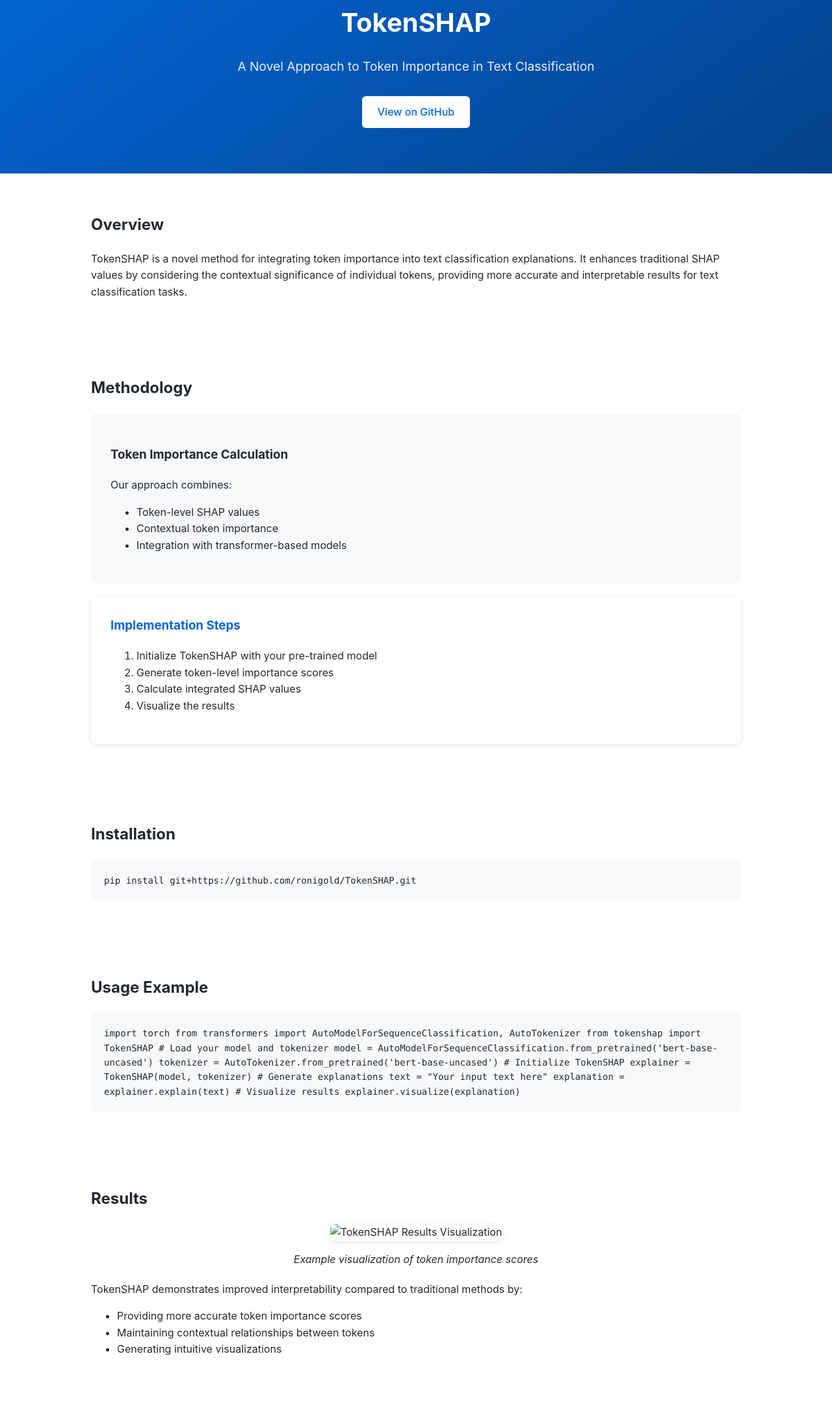
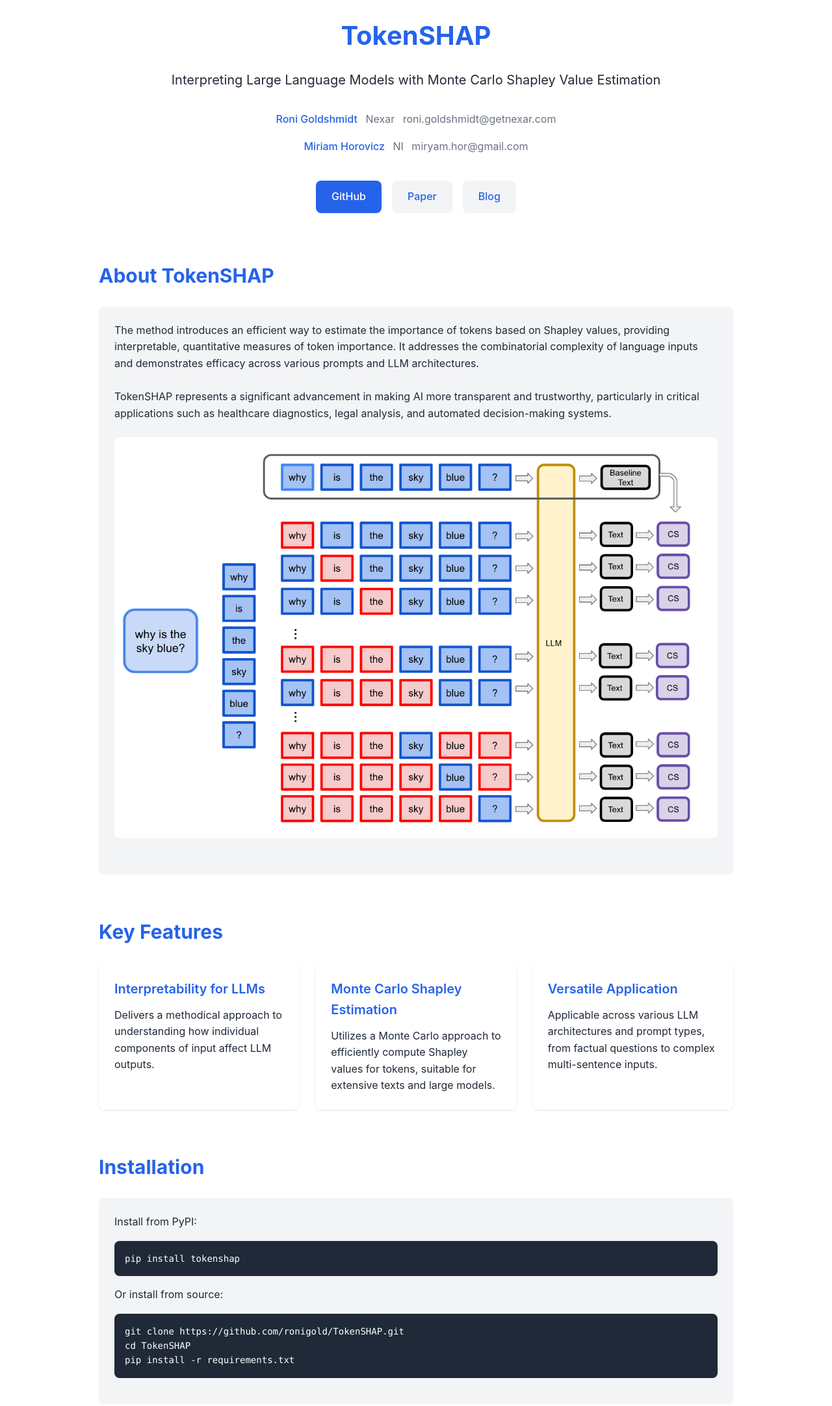
Before and after one commit to ronigold/TokenSHAP, a plain HTML site: page tokenshap-readme-website.html in a window 1280 px wide. Shown: the part 57-2221 px from the top of the page at 65% size. Drawn offline with Linux system fonts and the light colour scheme.

Commit message:
Update tokenshap-readme-website.html

```diff
--- a/tokenshap-readme-website.html
+++ b/tokenshap-readme-website.html
@@ -3,126 +3,188 @@
 <head>
     <meta charset="UTF-8">
     <meta name="viewport" content="width=device-width, initial-scale=1.0">
-    <title>TokenSHAP - Token Importance for Text Classification</title>
+    <title>TokenSHAP: Interpreting Large Language Models</title>
     <style>
         :root {
-            --primary-color: #0366d6;
+            --primary-color: #2563eb;
+            --text-color: #1f2937;
             --background-color: #ffffff;
-            --code-bg: #f6f8fa;
-            --text-color: #24292e;
+            --secondary-bg: #f3f4f6;
+            --code-bg: #1f2937;
+            --max-width: 64rem;
+        }
+
+        * {
+            margin: 0;
+            padding: 0;
+            box-sizing: border-box;
         }
 
         body {
             font-family: -apple-system, BlinkMacSystemFont, 'Segoe UI', Roboto, Oxygen, Ubuntu, Cantarell, sans-serif;
             line-height: 1.6;
-            margin: 0;
-            padding: 0;
             color: var(--text-color);
             background-color: var(--background-color);
         }
 
         .container {
-            max-width: 1000px;
+            max-width: var(--max-width);
             margin: 0 auto;
-            padding: 0 20px;
+            padding: 0 1.5rem;
         }
 
         header {
-            background: linear-gradient(145deg, #0366d6, #044289);
-            color: white;
-            padding: 60px 0;
             text-align: center;
+            padding: 5rem 0 2.5rem;
         }
 
-        header h1 {
-            margin: 0;
+        h1 {
             font-size: 2.5rem;
+            font-weight: 700;
+            margin-bottom: 1.25rem;
+            color: var(--primary-color);
         }
 
-        header p {
-            font-size: 1.2rem;
-            margin: 20px 0;
-            opacity: 0.9;
+        .subtitle {
+            font-size: 1.25rem;
+            color: var(--text-color);
+            margin-bottom: 1.5rem;
+        }
+
+        .authors {
+            margin: 1.5rem 0;
+        }
+
+        .author {
+            display: inline-block;
+            margin: 0.5rem 0;
+        }
+
+        .author-name {
+            color: var(--primary-color);
+            font-weight: 500;
+        }
+
+        .author-affiliation {
+            color: #6b7280;
+            margin-left: 0.5rem;
+        }
+
+        .author-email {
+            color: #6b7280;
+            margin-left: 0.5rem;
+        }
+
+        .links {
+            display: flex;
+            justify-content: center;
+            gap: 1rem;
+            flex-wrap: wrap;
+            margin: 2rem 0;
         }
 
         .button {
             display: inline-block;
-            padding: 12px 24px;
-            background-color: white;
+            padding: 0.75rem 1.5rem;
+            border-radius: 0.5rem;
+            text-decoration: none;
+            font-weight: 500;
+            transition: background-color 0.2s;
+        }
+
+        .button.primary {
+            background-color: var(--primary-color);
+            color: white;
+        }
+
+        .button.primary:hover {
+            background-color: #1d4ed8;
+        }
+
+        .button.secondary {
+            background-color: var(--secondary-bg);
             color: var(--primary-color);
-            text-decoration: none;
-            border-radius: 6px;
-            font-weight: 500;
-            margin: 10px;
+        }
+
+        .button.secondary:hover {
+            background-color: #e5e7eb;
         }
 
         section {
-            padding: 40px 0;
+            margin-bottom: 4rem;
         }
 
-        .method-section {
-            background-color: #f6f8fa;
-            padding: 30px;
-            border-radius: 8px;
-            margin: 20px 0;
+        .section-title {
+            font-size: 1.875rem;
+            font-weight: 700;
+            color: var(--primary-color);
+            margin-bottom: 1.5rem;
         }
 
-        .code-block {
-            background-color: var(--code-bg);
-            padding: 20px;
-            border-radius: 6px;
-            overflow-x: auto;
-            margin: 15px 0;
-            font-family: 'SFMono-Regular', Consolas, 'Liberation Mono', Menlo, monospace;
-            font-size: 14px;
+        .card {
+            background-color: var(--secondary-bg);
+            padding: 1.5rem;
+            border-radius: 0.5rem;
+            margin-bottom: 1.5rem;
         }
 
-        .image-container {
-            max-width: 100%;
-            margin: 20px 0;
-            text-align: center;
+        .feature-grid {
+            display: grid;
+            grid-template-columns: repeat(auto-fit, minmax(300px, 1fr));
+            gap: 1.5rem;
+            margin-top: 1.5rem;
         }
 
-        .image-container img {
+        .feature-card {
+            background-color: white;
+            padding: 1.5rem;
+            border-radius: 0.5rem;
+            box-shadow: 0 1px 3px rgba(0,0,0,0.1);
+        }
+
+        .feature-title {
+            font-size: 1.25rem;
+            font-weight: 600;
+            color: var(--primary-color);
+            margin-bottom: 0.75rem;
+        }
+
+        pre {
+            background-color: var(--code-bg);
+            color: white;
+            padding: 1rem;
+            border-radius: 0.5rem;
+            overflow-x: auto;
+            font-family: 'Menlo', 'Monaco', 'Courier New', monospace;
+            font-size: 0.875rem;
+            margin: 1rem 0;
+        }
+
+        img {
             max-width: 100%;
             height: auto;
-            border-radius: 8px;
-            box-shadow: 0 2px 8px rgba(0,0,0,0.1);
-        }
-
-        .steps {
-            background-color: white;
-            padding: 30px;
-            border-radius: 8px;
-            box-shadow: 0 2px 8px rgba(0,0,0,0.1);
-            margin: 20px 0;
-        }
-
-        .steps h3 {
-            color: var(--primary-color);
-            margin-top: 0;
+            border-radius: 0.5rem;
+            margin: 1.5rem 0;
         }
 
         footer {
             text-align: center;
-            padding: 40px 0;
-            background-color: #f6f8fa;
-            margin-top: 40px;
-        }
-
-        .highlight {
-            background-color: #fff8c5;
-            padding: 2px 4px;
-            border-radius: 3px;
+            padding: 2.5rem 0;
+            color: #6b7280;
+            font-size: 0.875rem;
         }
 
         @media (max-width: 768px) {
-            header h1 {
+            .container {
+                padding: 0 1rem;
+            }
+
+            h1 {
                 font-size: 2rem;
             }
 
-            .container {
-                padding: 0 15px;
+            .feature-grid {
+                grid-template-columns: 1fr;
             }
         }
     </style>
@@ -131,109 +193,146 @@
     <header>
         <div class="container">
             <h1>TokenSHAP</h1>
-            <p>A Novel Approach to Token Importance in Text Classification</p>
-            <div>
-                <a href="https://github.com/ronigold/TokenSHAP" class="button">View on GitHub</a>
+            <p class="subtitle">
+                Interpreting Large Language Models with Monte Carlo Shapley Value Estimation
+            </p>
+
+            <div class="authors">
+                <div class="author">
+                    <span class="author-name">Roni Goldshmidt</span>
+                    <span class="author-affiliation">Nexar</span>
+                    <span class="author-email">roni.goldshmidt@getnexar.com</span>
+                </div>
+                <br>
+                <div class="author">
+                    <span class="author-name">Miriam Horovicz</span>
+                    <span class="author-affiliation">NI</span>
+                    <span class="author-email">miryam.hor@gmail.com</span>
+                </div>
+            </div>
+
+            <div class="links">
+                <a href="https://github.com/ronigold/TokenSHAP" class="button primary">GitHub</a>
+                <a href="https://arxiv.org/abs/2407.10114" class="button secondary">Paper</a>
+                <a href="https://medium.com/@ronigoldsmid/unlocking-the-black-box-tokenshap-peek-inside-llms-0515c570917b" class="button secondary">Blog</a>
             </div>
         </div>
     </header>
 
     <main class="container">
-        <section id="overview">
-            <h2>Overview</h2>
-            <p>
-                TokenSHAP is a novel method for integrating token importance into text classification explanations.
-                It enhances traditional SHAP values by considering the contextual significance of individual tokens,
-                providing more accurate and interpretable results for text classification tasks.
-            </p>
-        </section>
-
-        <section id="methodology">
-            <h2>Methodology</h2>
-            <div class="method-section">
-                <h3>Token Importance Calculation</h3>
+        <!-- About section -->
+        <section>
+            <h2 class="section-title">About TokenSHAP</h2>
+            <div class="card">
                 <p>
-                    Our approach combines:
+                    The method introduces an efficient way to estimate the importance of tokens based on Shapley values,
+                    providing interpretable, quantitative measures of token importance. It addresses the combinatorial
+                    complexity of language inputs and demonstrates efficacy across various prompts and LLM architectures.
                 </p>
-                <ul>
-                    <li>Token-level SHAP values</li>
-                    <li>Contextual token importance</li>
-                    <li>Integration with transformer-based models</li>
-                </ul>
-            </div>
-
-            <div class="steps">
-                <h3>Implementation Steps</h3>
-                <ol>
-                    <li>Initialize TokenSHAP with your pre-trained model</li>
-                    <li>Generate token-level importance scores</li>
-                    <li>Calculate integrated SHAP values</li>
-                    <li>Visualize the results</li>
-                </ol>
+                <br>
+                <p>
+                    TokenSHAP represents a significant advancement in making AI more transparent and trustworthy,
+                    particularly in critical applications such as healthcare diagnostics, legal analysis, and automated
+                    decision-making systems.
+                </p>
+                <img src="data/TokenSHAP_flow.png" alt="Tokens Architecture">
             </div>
         </section>
 
-        <section id="installation">
-            <h2>Installation</h2>
-            <div class="code-block">
-pip install git+https://github.com/ronigold/TokenSHAP.git
+        <!-- Key Features -->
+        <section>
+            <h2 class="section-title">Key Features</h2>
+            <div class="feature-grid">
+                <div class="feature-card">
+                    <h3 class="feature-title">Interpretability for LLMs</h3>
+                    <p>
+                        Delivers a methodical approach to understanding how individual components of input affect LLM outputs.
+                    </p>
+                </div>
+                <div class="feature-card">
+                    <h3 class="feature-title">Monte Carlo Shapley Estimation</h3>
+                    <p>
+                        Utilizes a Monte Carlo approach to efficiently compute Shapley values for tokens, suitable for
+                        extensive texts and large models.
+                    </p>
+                </div>
+                <div class="feature-card">
+                    <h3 class="feature-title">Versatile Application</h3>
+                    <p>
+                        Applicable across various LLM architectures and prompt types, from factual questions to complex
+                        multi-sentence inputs.
+                    </p>
+                </div>
             </div>
         </section>
 
-        <section id="usage">
-            <h2>Usage Example</h2>
-            <div class="code-block">
-import torch
-from transformers import AutoModelForSequenceClassification, AutoTokenizer
-from tokenshap import TokenSHAP
+        <!-- Installation -->
+        <section>
+            <h2 class="section-title">Installation</h2>
+            <div class="card">
+                <p>Install from PyPI:</p>
+                <pre>pip install tokenshap</pre>
 
-# Load your model and tokenizer
-model = AutoModelForSequenceClassification.from_pretrained('bert-base-uncased')
-tokenizer = AutoTokenizer.from_pretrained('bert-base-uncased')
-
-# Initialize TokenSHAP
-explainer = TokenSHAP(model, tokenizer)
-
-# Generate explanations
-text = "Your input text here"
-explanation = explainer.explain(text)
-
-# Visualize results
-explainer.visualize(explanation)
+                <p>Or install from source:</p>
+                <pre>git clone https://github.com/ronigold/TokenSHAP.git
+cd TokenSHAP
+pip install -r requirements.txt</pre>
             </div>
         </section>
 
-        <section id="results">
-            <h2>Results</h2>
-            <div class="image-container">
-                <img src="/api/placeholder/800/400" alt="TokenSHAP Results Visualization">
-                <p><em>Example visualization of token importance scores</em></p>
+        <!-- Usage -->
+        <section>
+            <h2 class="section-title">Usage Examples</h2>
+            <div class="card">
+                <h3 class="feature-title">Local Model Usage</h3>
+                <pre># Import TokenSHAP
+from token_shap import *
+
+model_name_or_path = "meta-llama/Llama-3.2-3B-Instruct"
+model = LocalModel(model_name_or_path)
+splitter = StringSplitter()
+token_shap = TokenSHAP(model, splitter)
+
+# Analyze token importance
+prompt = "Why is the sky blue?"
+df = token_shap.analyze(prompt, sampling_ratio=0.0, print_highlight_text=True)</pre>
+                <img src="data/local_out.png" alt="Local model output">
+
+                <h3 class="feature-title">API Model Usage</h3>
+                <pre># Import TokenSHAP
+from token_shap import *
+model_name = "llama3.2:3b"
+api_url = "http://localhost:11434"
+
+api_model = OllamaModel(model_name=model_name, api_url=api_url)
+splitter = StringSplitter()
+token_shap_api = TokenSHAP(api_model, splitter, debug=False)
+
+# Analyze token importance
+prompt = "Why is the sky blue?"
+df = token_shap_api.analyze(prompt, sampling_ratio=0.0, print_highlight_text=True)</pre>
+                <img src="data/api_out.png" alt="API model output">
             </div>
-            <p>
-                TokenSHAP demonstrates improved interpretability compared to traditional methods by:
-            </p>
-            <ul>
-                <li>Providing more accurate token importance scores</li>
-                <li>Maintaining contextual relationships between tokens</li>
-                <li>Generating intuitive visualizations</li>
-            </ul>
         </section>
 
-        <section id="requirements">
-            <h2>Requirements</h2>
-            <ul>
-                <li>Python ≥ 3.7</li>
-                <li>PyTorch</li>
-                <li>Transformers</li>
-                <li>SHAP</li>
-            </ul>
+        <!-- Citation -->
+        <section>
+            <h2 class="section-title">Citation</h2>
+            <div class="card">
+                <p>If you use TokenSHAP in your research, please cite our paper:</p>
+                <pre>@article{goldshmidt2024tokenshap,
+  title={TokenSHAP: Interpreting Large Language Models with Monte Carlo Shapley Value Estimation},
+  author={Goldshmidt, Roni and Horovicz, Miriam},
+  journal={arXiv preprint arXiv:2407.10114},
+  year={2024}
+}</pre>
+            </div>
         </section>
     </main>
 
     <footer>
         <div class="container">
-            <p>TokenSHAP © 2024 | Created by Roni Goldstein</p>
-            <p>A project for token importance analysis in text classification</p>
+            <p>TokenSHAP © 2024 - MIT License</p>
         </div>
     </footer>
 </body>
```
